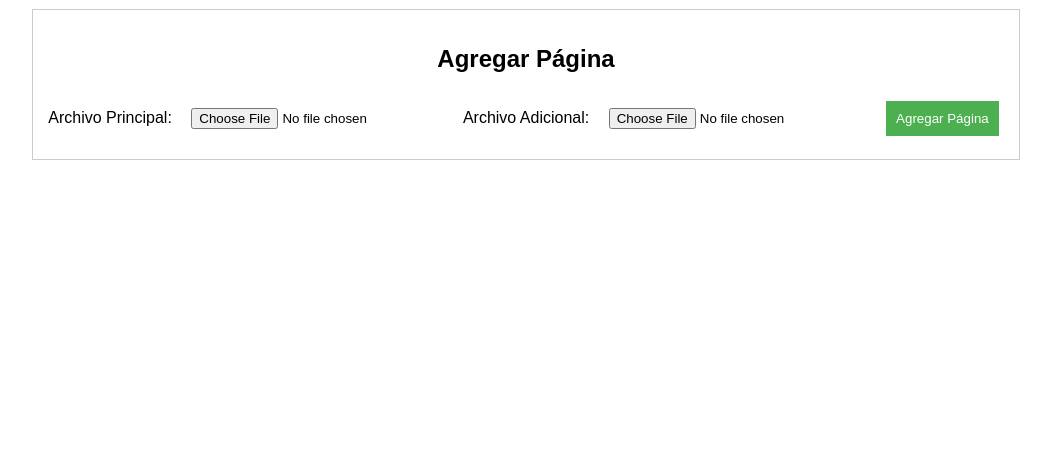
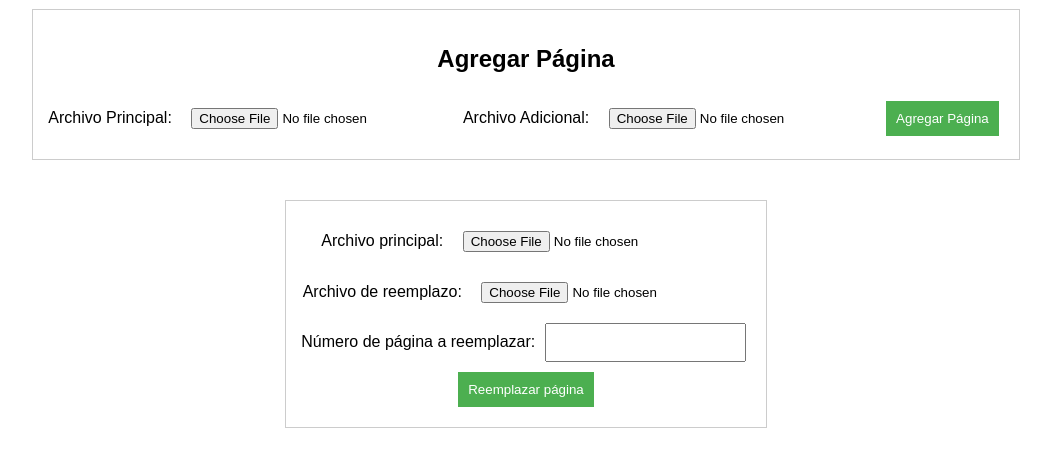
Before and after one commit to lircano24/EditarPDF, a Flask app: page / in a window 1280 px wide. Shown: the part 282-749 px from the top of the page, without its empty margins (114-1165 px from the left). Run offline with Flask 3, Linux system fonts and the light colour scheme.

Commit message:
act remplazar

```diff
--- a/app.py
+++ b/app.py
@@ -67,5 +67,43 @@ def agregar():
     except Exception as e:
         return f"Error: {e}"
 
+
+@app.route('/reemplazar', methods=['POST'])
+def reemplazar():
+    try:
+        # Guardar los archivos cargados
+        main_file = request.files['main_pdf']
+        replacement_file = request.files['replacement_pdf']
+        page_to_replace = int(request.form['page']) - 1  # Página a reemplazar (indexada desde 0)
+
+        main_path = os.path.join(UPLOAD_FOLDER, main_file.filename)
+        replacement_path = os.path.join(UPLOAD_FOLDER, replacement_file.filename)
+        main_file.save(main_path)
+        replacement_file.save(replacement_path)
+
+        # Leer los archivos PDF
+        main_reader = PdfReader(main_path)
+        replacement_reader = PdfReader(replacement_path)
+
+        writer = PdfWriter()
+
+        # Reemplazar la página en el archivo principal
+        for i in range(len(main_reader.pages)):
+            if i == page_to_replace:
+                writer.add_page(replacement_reader.pages[0])  # Agrega la primera página del archivo de reemplazo
+            else:
+                writer.add_page(main_reader.pages[i])
+
+        # Guardar el archivo modificado
+        output_path = os.path.join(UPLOAD_FOLDER, f"modificado_{main_file.filename}")
+        with open(output_path, "wb") as output_pdf:
+            writer.write(output_pdf)
+
+        return send_file(output_path, as_attachment=True)
+
+    except Exception as e:
+        return f"Error: {e}"
+
+
 if __name__ == '__main__':
     app.run(debug=True)
--- a/templates/index.html
+++ b/templates/index.html
@@ -23,5 +23,17 @@
         <input type="file" name="additional_pdf" accept="application/pdf" required>
         <button type="submit">Agregar Página</button>
     </form>
+    <form action="/reemplazar" method="post" enctype="multipart/form-data">
+        <label for="main_pdf">Archivo principal:</label>
+        <input type="file" name="main_pdf" required>
+        <br>
+        <label for="replacement_pdf">Archivo de reemplazo:</label>
+        <input type="file" name="replacement_pdf" required>
+        <br>
+        <label for="page">Número de página a reemplazar:</label>
+        <input type="number" name="page" min="1" required>
+        <br>
+        <button type="submit">Reemplazar página</button>
+    </form>
 </body>
 </html>
```
